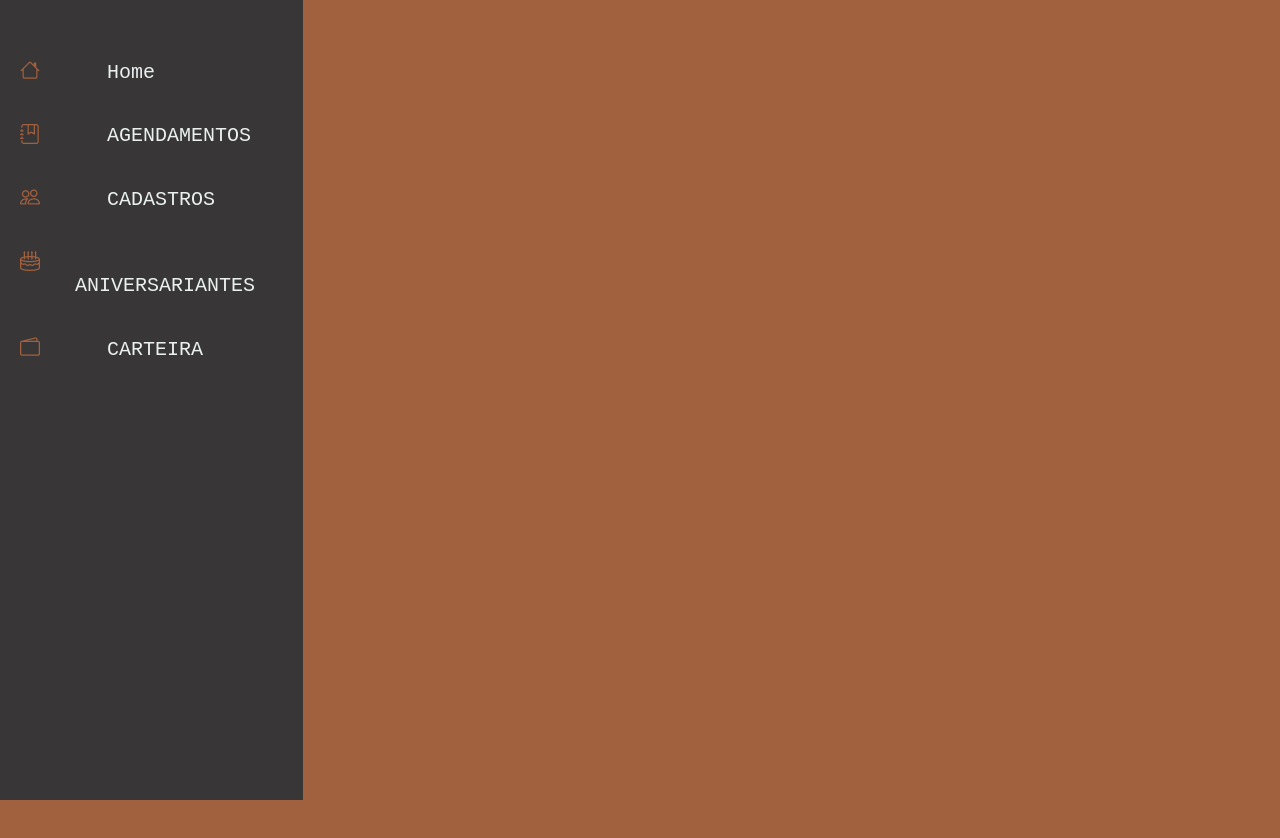
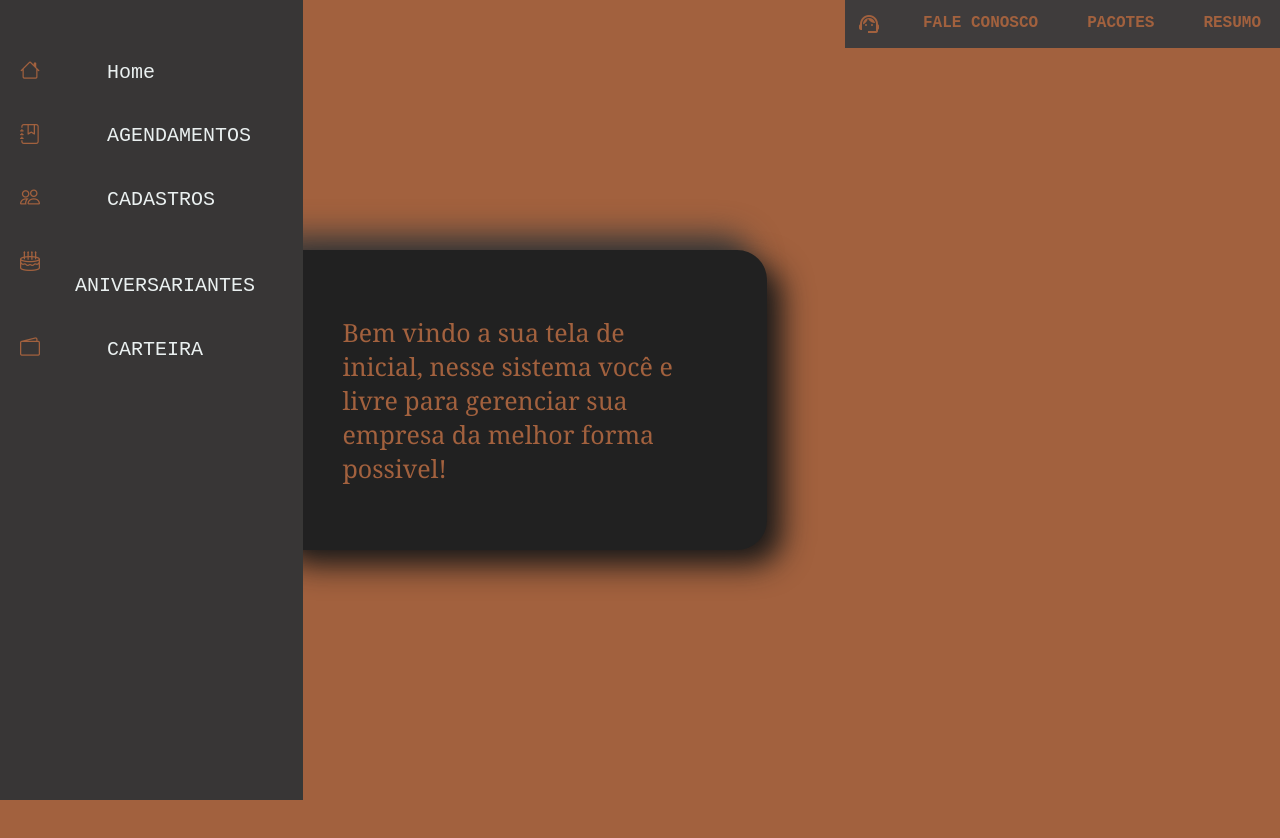
Before and after one commit to rikenuns/barberconnect, a plain HTML site: page code/home/home.html in a window 1280 px wide. Shown: the top 838 px of the page. Drawn offline with nearby package versions, Linux system fonts and the light colour scheme.

Commit message:
Updates Tela de Home

```diff
--- a/code/home/home.css
+++ b/code/home/home.css
@@ -40,10 +40,7 @@ nav.menu-lateral{
     transition: 0.3s;
 }
 
-.btn-expandir{
-  width: 100%;
-  padding-left: 10px;
-}
+
 
 .btn-expandir i{
     cursor: pointer;
@@ -86,3 +83,65 @@ nav.menu-lateral:hover{
 .txt-link2{
     padding: 55px;
 }
+
+
+
+
+.container {
+    display: flex;
+    justify-content: center;
+    align-items: center;
+    height: 100vh;
+    margin: 0;
+    padding: 0;
+    box-sizing: border-box;
+
+}
+
+
+.card {
+    width: 500px;
+    height: 300px;
+    display: flex;
+    justify-content: center;
+    align-items: center;
+    border-radius: 30px;
+    background: #212121;
+    box-shadow: 15px 15px 30px rgb(25, 25, 25),
+                -15px -15px 30px rgb(60, 60, 60);
+    font-family: Georgia, 'Times New Roman', Times, serif;
+    color: #a2613e;
+    padding:75px;
+    font-size: 25px;
+    margin-left: 190px;
+}
+
+.suport {
+    display: flex;
+    gap: 29px;
+    float: right;
+    background-color: #3f3c3c;
+    padding: 9px;
+
+}
+
+
+.suport a {
+    color: #a2613e;
+    text-decoration: none; /* Remove o sublinhado dos links */
+    font-weight: bold;
+    padding: 5px 10px;
+    transition: color 0.3s ease, background-color 0.3s ease; /* Transição suave */
+}
+
+.suport a:hover {
+    color: #ffffff; /* Cor do texto ao passar o mouse */
+    background-color: #a2613e; /* Cor de fundo ao passar o mouse */
+    border-radius: 5px;
+}
+
+.material-symbols-outlined{
+    color: #a2613e;
+    padding: 3px;
+
+}
--- a/code/home/home.html
+++ b/code/home/home.html
@@ -6,24 +6,27 @@
     <meta name="viewport" content="width=device-width, initial-scale=1.0">
     <link rel="stylesheet" href="home.css">
     <link rel="stylesheet" href="https://cdn.jsdelivr.net/npm/bootstrap-icons@1.11.3/font/bootstrap-icons.min.css">
+    <link rel="stylesheet" href="https://fonts.googleapis.com/css2?family=Material+Symbols+Outlined:opsz,wght,FILL,GRAD@24,400,0,0&icon_names=support_agent" />
     <link rel="icon" type="image/x-icon" href="/code/img/perfil1.png">
     <title>BarberConnect</title>
+
+
+    <div class="suport">
+        <span class="material-symbols-outlined">
+            support_agent
+            </span>
+        <a href="#">FALE CONOSCO</a>
+        <a href="#">PACOTES</a>
+        <a href="#">RESUMO</a>
+    </div>
 </head>
 
 <body>
+  <div class="container">
 
-    <div class="service">
+        <div class="card">Bem vindo a sua tela de inicial, nesse sistema você e livre para gerenciar sua empresa da melhor forma possivel!</div>
 
-
-    </div>
-
-    <!--<header>
-        <nav>
-            <a href="#">FALE CONOSCO</a>
-            <a href="#">PACOTES</a>
-            <a href="#">RESUMO</a>
-        </nav>
-    </header>  -->
+  </div>
 
 
 <nav class="menu-lateral">
@@ -70,10 +73,11 @@
         </a>
 
     </li>
+         </ul>
 
 
-         </ul>
  </nav>
+
 
 </body>
 
```
Also changed, not shown: index.html (+1 -1 lines).
